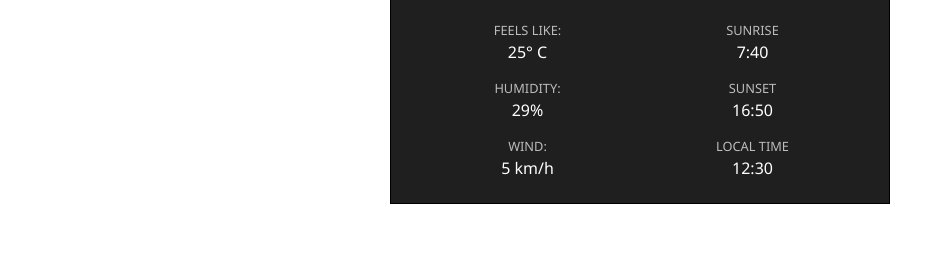
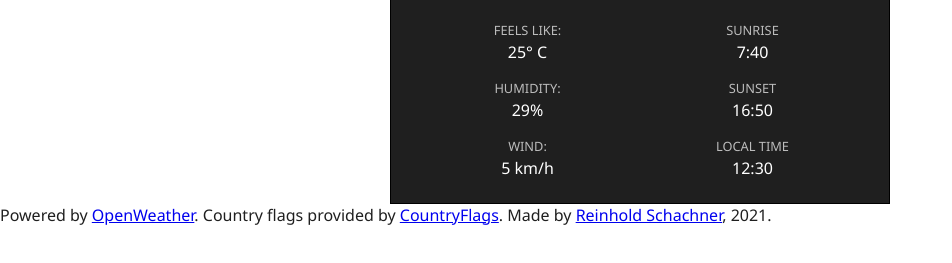
Before and after one commit to reinimax/weather-app, a website built with webpack: page dist/index.html in a window 1280 px wide. Shown: the part 365-628 px from the top of the page, without its empty margins (0-952 px from the left). Built offline with nearby package versions, Linux system fonts and the light colour scheme.

Commit message:
Add footer

```diff
--- a/dist/index.html
+++ b/dist/index.html
@@ -73,6 +73,15 @@
       </div>
     </div>
 
+    <footer class="site-footer">
+      <p>
+        Powered by <a href="https://openweathermap.org/">OpenWeather</a>.
+        Country flags provided by
+        <a href="https://www.countryflags.io/">CountryFlags</a>. Made by
+        <a href="https://github.com/reinimax/">Reinhold Schachner</a>, 2021.
+      </p>
+    </footer>
+
     <script src="main.js"></script>
   </body>
 </html>
```
